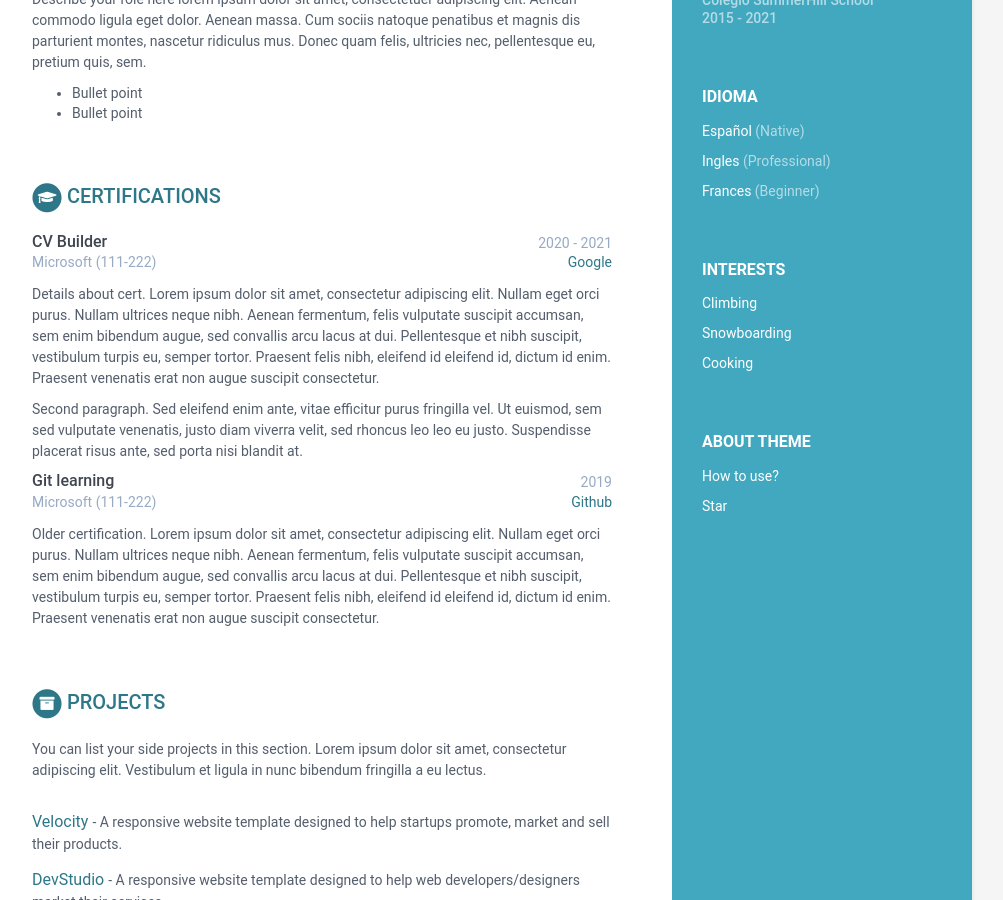
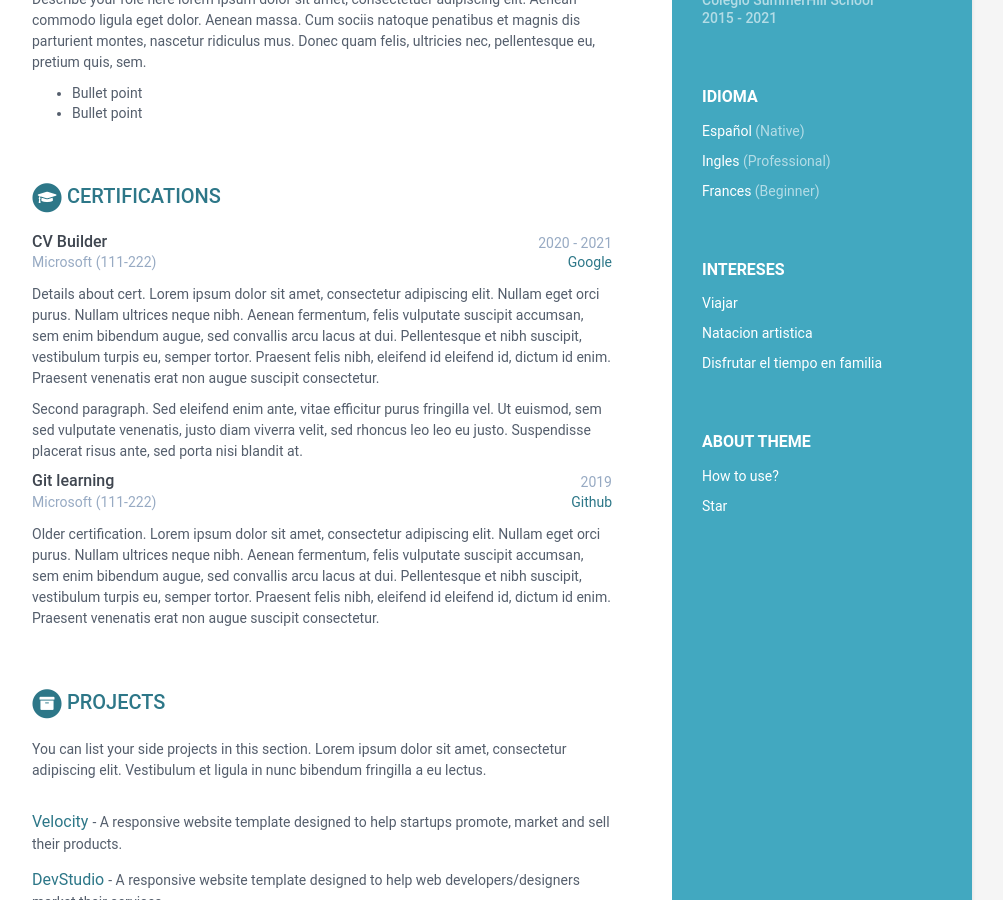
Before and after one commit to JuliiPa/Pacheco-cvTallerIssues, a Jekyll site: the page built from index.html, in a window 1280 px wide and 900 px high, scrolled down 751 px. Shown: the whole window, without its empty margins (168-1171 px from the left). Built offline with Jekyll 4.4.1, drawn with Linux system fonts in a browser that asks for light colours.

Commit message:
cambio intereses

```diff
--- a/_data/data.yml
+++ b/_data/data.yml
@@ -33,15 +33,15 @@ sidebar:
           level: Beginner
 
     interests:
-      title: Interests
+      title: Intereses
       info:
-        - item: Climbing
+        - item: Viajar
           link:
 
-        - item: Snowboarding
+        - item: Natacion artistica
           link:
 
-        - item: Cooking
+        - item: Disfrutar el tiempo en familia
           link:
 
 career-profile:
```
